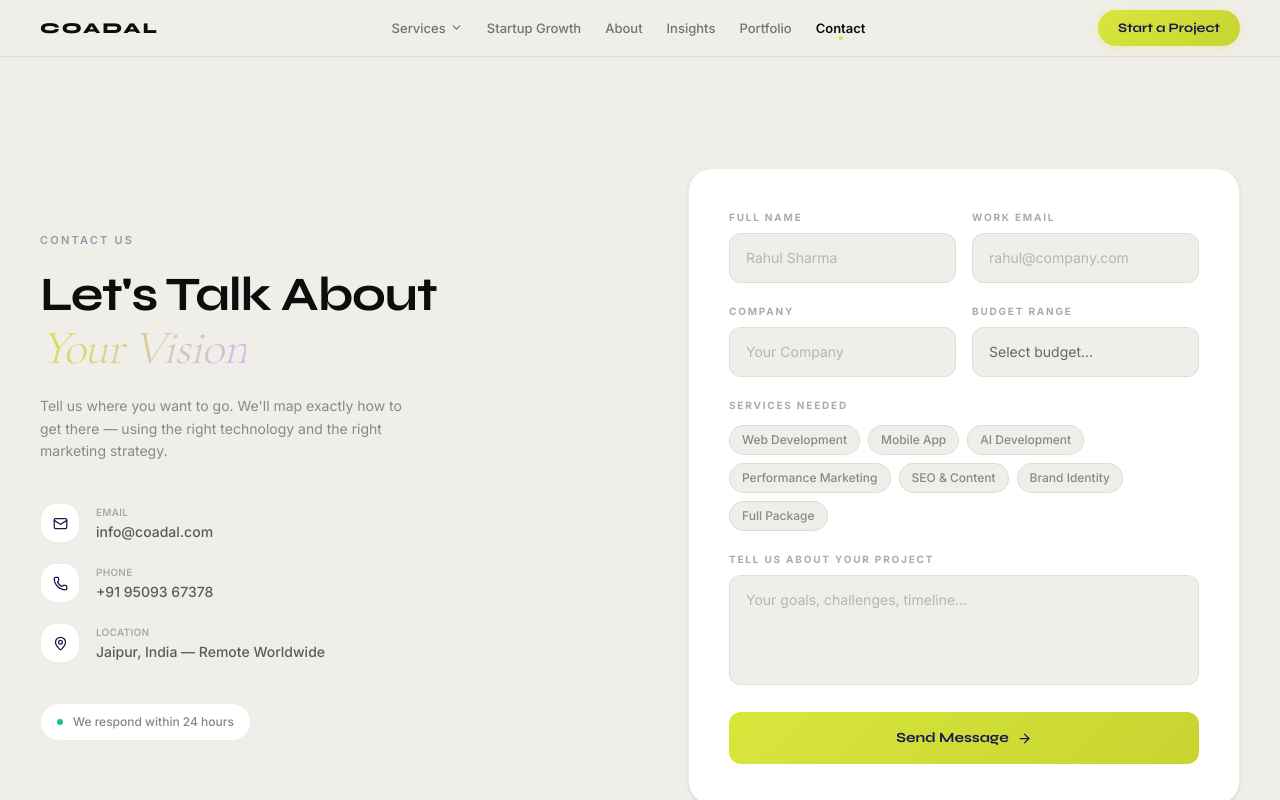
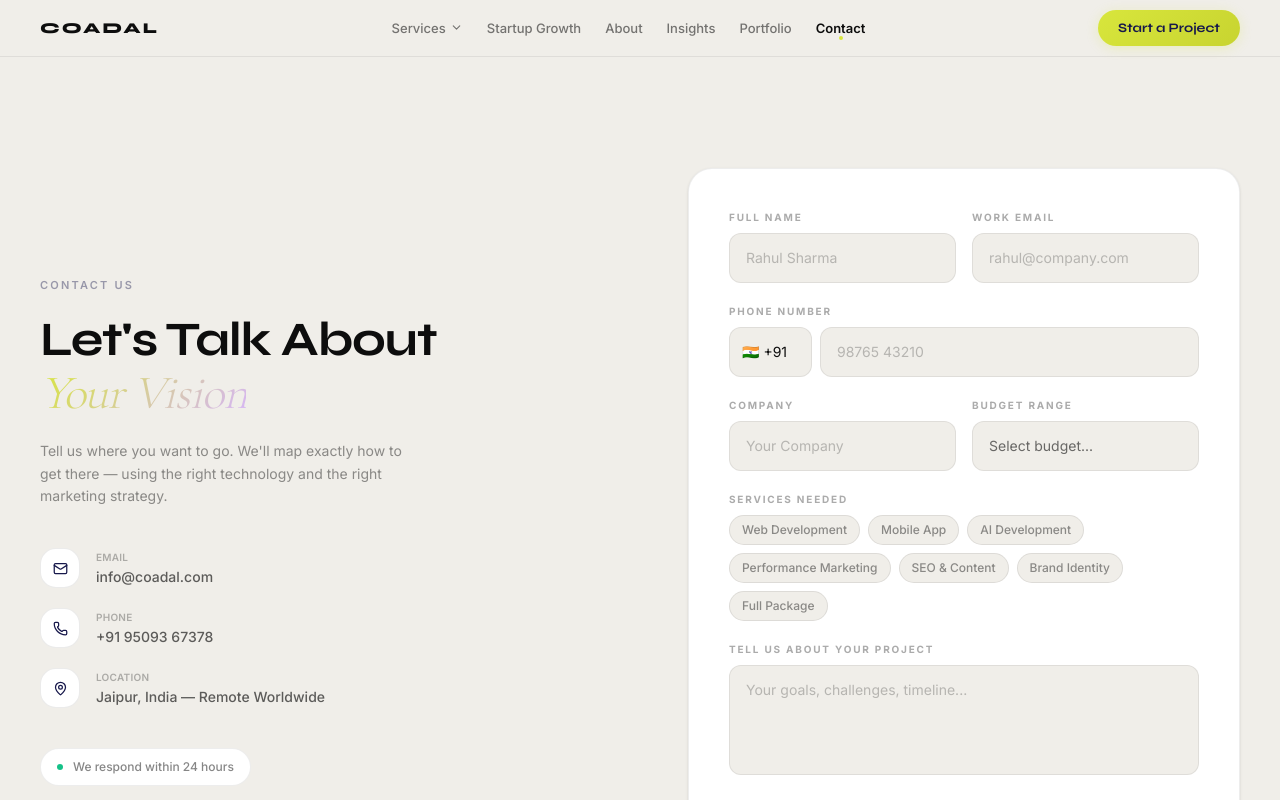
Before and after one commit to coadaltech/coadal-new, a Next.js app: page /contact in a window 1280 px wide. Shown: the top 800 px of the page. Built offline with nearby package versions, Linux system fonts and the light colour scheme.

Commit message:
contact form updated

```diff
--- a/src/app/api/contact/route.ts
+++ b/src/app/api/contact/route.ts
@@ -2,7 +2,7 @@ import { NextResponse } from "next/server";
 import nodemailer from "nodemailer";
 
 export async function POST(request: Request) {
-  const { name, email, company, budget, message, services } = await request.json();
+  const { name, email, phone, company, budget, message, services } = await request.json();
 
   /* ── Gmail SMTP via App Password ── */
   const transporter = nodemailer.createTransport({
@@ -41,6 +41,7 @@ export async function POST(request: Request) {
             ${[
               ["Name",     name     || "—"],
               ["Email",    email    || "—"],
+              ["Phone",    phone    || "—"],
               ["Company",  company  || "—"],
               ["Budget",   budget   || "—"],
               ["Services", servicesText],
--- a/src/components/AboutPage.tsx
+++ b/src/components/AboutPage.tsx
@@ -97,11 +97,11 @@ export default function AboutPage() {
               </blockquote>
               <div className="flex items-center gap-4">
                 <div className="w-10 h-10 rounded-full flex items-center justify-center text-sm font-bold" style={{ background: "linear-gradient(135deg,#D8E63C,#D6B4FC)", color: "#17184B" }}>
-                  AM
+                  AS
                 </div>
                 <div>
-                  <p className="font-semibold text-white text-sm">Aryan Mehta</p>
-                  <p className="text-xs" style={{ color: "rgba(255,255,255,0.45)" }}>Co-founder & Head of AI</p>
+                  <p className="font-semibold text-white text-sm">Aman Sharma</p>
+                  <p className="text-xs" style={{ color: "rgba(255,255,255,0.45)" }}>CEO & Founder</p>
                 </div>
               </div>
             </div>
--- a/src/components/Contact.tsx
+++ b/src/components/Contact.tsx
@@ -5,21 +5,53 @@ import { Mail, Phone, MapPin, CheckCircle2, ArrowRight } from "lucide-react";
 
 const budgets = ["Under ₹1L", "₹1L – ₹5L", "₹5L – ₹15L", "₹15L – ₹50L", "₹50L+", "Let's discuss"];
 const servicesList = ["Web Development", "Mobile App", "AI Development", "Performance Marketing", "SEO & Content", "Brand Identity", "Full Package"];
+const countryCodes = [
+  { code: "+91",  label: "🇮🇳 +91"  },
+  { code: "+1",   label: "🇺🇸 +1"   },
+  { code: "+44",  label: "🇬🇧 +44"  },
+  { code: "+971", label: "🇦🇪 +971" },
+  { code: "+61",  label: "🇦🇺 +61"  },
+  { code: "+65",  label: "🇸🇬 +65"  },
+  { code: "+49",  label: "🇩🇪 +49"  },
+  { code: "+33",  label: "🇫🇷 +33"  },
+  { code: "+81",  label: "🇯🇵 +81"  },
+  { code: "+86",  label: "🇨🇳 +86"  },
+  { code: "+7",   label: "🇷🇺 +7"   },
+  { code: "+55",  label: "🇧🇷 +55"  },
+  { code: "+27",  label: "🇿🇦 +27"  },
+  { code: "+234", label: "🇳🇬 +234" },
+];
+
+const inputCls = "w-full px-4 py-3.5 rounded-xl bg-[#F0EEE9] border border-black/[0.07] text-[#0d0d0d] text-sm placeholder-[#0d0d0d]/25 focus:outline-none focus:border-[#17184B]/30 focus:bg-white transition-all";
+const labelCls = "block text-[10px] font-bold tracking-[0.18em] uppercase text-[#0d0d0d]/35 mb-2";
+const fontInter = { fontFamily: "var(--font-inter), sans-serif" };
 
 export default function Contact() {
-  const [sent, setSent]         = useState(false);
-  const [loading, setLoading]   = useState(false);
-  const [selected, setSelected] = useState<string[]>([]);
+  const [sent, setSent]               = useState(false);
+  const [loading, setLoading]         = useState(false);
+  const [selected, setSelected]       = useState<string[]>([]);
+  const [countryCode, setCountryCode] = useState("+91");
+  const [phoneDigits, setPhoneDigits] = useState("");
+  const [serviceError, setServiceError] = useState(false);
 
-  const toggle = (s: string) => setSelected(p => p.includes(s) ? p.filter(x => x !== s) : [...p, s]);
+  const toggle = (s: string) => {
+    setServiceError(false);
+    setSelected(p => p.includes(s) ? p.filter(x => x !== s) : [...p, s]);
+  };
+
+  const handlePhone = (e: React.ChangeEvent<HTMLInputElement>) => {
+    setPhoneDigits(e.target.value.replace(/\D/g, ""));
+  };
 
   const handleSubmit = async (e: React.FormEvent) => {
     e.preventDefault();
+    if (selected.length === 0) { setServiceError(true); return; }
     setLoading(true);
     const form = e.currentTarget as HTMLFormElement;
     const data = {
       name:     (form.elements.namedItem("name")    as HTMLInputElement)?.value,
       email:    (form.elements.namedItem("email")   as HTMLInputElement)?.value,
+      phone:    `${countryCode} ${phoneDigits}`,
       company:  (form.elements.namedItem("company") as HTMLInputElement)?.value,
       budget:   (form.elements.namedItem("budget")  as HTMLSelectElement)?.value,
       message:  (form.elements.namedItem("message") as HTMLTextAreaElement)?.value,
@@ -51,7 +83,7 @@ export default function Contact() {
               Let&apos;s Talk About<br />
               <span className="font-serif-display italic font-light gradient-text">Your Vision</span>
             </h2>
-            <p className="text-[#0d0d0d]/45 text-sm leading-relaxed mb-10 max-w-sm" style={{ fontFamily: "var(--font-inter), sans-serif" }}>
+            <p className="text-[#0d0d0d]/45 text-sm leading-relaxed mb-10 max-w-sm" style={fontInter}>
               Tell us where you want to go. We&apos;ll map exactly how to get there — using the right technology and the right marketing strategy.
             </p>
 
@@ -66,10 +98,8 @@ export default function Contact() {
                     <Icon size={15} className="text-[#17184B]" />
                   </div>
                   <div>
-                    <div className="text-[10px] text-[#0d0d0d]/30 tracking-wide mb-0.5 font-semibold uppercase"
-                      style={{ fontFamily: "var(--font-inter), sans-serif" }}>{label}</div>
-                    <div className="text-sm text-[#0d0d0d]/65 font-medium"
-                      style={{ fontFamily: "var(--font-inter), sans-serif" }}>{val}</div>
+                    <div className="text-[10px] text-[#0d0d0d]/30 tracking-wide mb-0.5 font-semibold uppercase" style={fontInter}>{label}</div>
+                    <div className="text-sm text-[#0d0d0d]/65 font-medium" style={fontInter}>{val}</div>
                   </div>
                 </div>
               ))}
@@ -77,9 +107,7 @@ export default function Contact() {
 
             <div className="inline-flex items-center gap-2.5 px-4 py-2.5 rounded-full border border-black/[0.07] bg-white w-fit">
               <span className="w-1.5 h-1.5 rounded-full bg-emerald-500 animate-pulse" />
-              <span className="text-xs text-[#0d0d0d]/50 font-medium" style={{ fontFamily: "var(--font-inter), sans-serif" }}>
-                We respond within 24 hours
-              </span>
+              <span className="text-xs text-[#0d0d0d]/50 font-medium" style={fontInter}>We respond within 24 hours</span>
             </div>
           </motion.div>
 
@@ -89,50 +117,81 @@ export default function Contact() {
               <div className="min-h-[520px] flex flex-col items-center justify-center text-center rounded-3xl border border-emerald-200 bg-emerald-50 p-12">
                 <CheckCircle2 size={52} className="text-emerald-500 mb-5" />
                 <h3 className="text-2xl font-bold text-[#0d0d0d] mb-3">Message Sent!</h3>
-                <p className="text-[#0d0d0d]/45 text-sm max-w-xs" style={{ fontFamily: "var(--font-inter), sans-serif" }}>
+                <p className="text-[#0d0d0d]/45 text-sm max-w-xs" style={fontInter}>
                   Our team will review your details and get back within 24 hours.
                 </p>
               </div>
             ) : (
               <form onSubmit={handleSubmit} className="bg-white rounded-3xl border border-black/[0.07] p-8 md:p-10 space-y-5 shadow-sm">
 
+                {/* Name + Email */}
                 <div className="grid grid-cols-1 sm:grid-cols-2 gap-4">
                   {[
                     { id: "name",  label: "Full Name",  type: "text",  ph: "Rahul Sharma" },
                     { id: "email", label: "Work Email", type: "email", ph: "rahul@company.com" },
                   ].map(f => (
                     <div key={f.id}>
-                      <label className="block text-[10px] font-bold tracking-[0.18em] uppercase text-[#0d0d0d]/35 mb-2"
-                        style={{ fontFamily: "var(--font-inter), sans-serif" }}>{f.label}</label>
+                      <label className={labelCls} style={fontInter}>{f.label}</label>
                       <input type={f.type} name={f.id} placeholder={f.ph} required
-                        className="w-full px-4 py-3.5 rounded-xl bg-[#F0EEE9] border border-black/[0.07] text-[#0d0d0d] text-sm placeholder-[#0d0d0d]/25 focus:outline-none focus:border-[#17184B]/30 focus:bg-white transition-all"
-                        style={{ fontFamily: "var(--font-inter), sans-serif" }} />
+                        className={inputCls} style={fontInter} />
                     </div>
                   ))}
                 </div>
 
+                {/* Phone */}
+                <div>
+                  <label className={labelCls} style={fontInter}>Phone Number</label>
+                  <div className="flex gap-2">
+                    <select
+                      value={countryCode}
+                      onChange={e => setCountryCode(e.target.value)}
+                      className="px-3 py-3.5 rounded-xl bg-[#F0EEE9] border border-black/[0.07] text-[#0d0d0d] text-sm focus:outline-none focus:border-[#17184B]/30 transition-all appearance-none cursor-pointer"
+                      style={fontInter}
+                    >
+                      {countryCodes.map(c => (
+                        <option key={c.code} value={c.code}>{c.label}</option>
+                      ))}
+                    </select>
+                    <input
+                      type="text"
+                      inputMode="numeric"
+                      name="phone"
+                      placeholder="98765 43210"
+                      value={phoneDigits}
+                      onChange={handlePhone}
+                      required
+                      minLength={6}
+                      maxLength={15}
+                      className={`${inputCls} flex-1`}
+                      style={fontInter}
+                    />
+                  </div>
+                </div>
+
+                {/* Company + Budget */}
                 <div className="grid grid-cols-1 sm:grid-cols-2 gap-4">
                   <div>
-                    <label className="block text-[10px] font-bold tracking-[0.18em] uppercase text-[#0d0d0d]/35 mb-2"
-                      style={{ fontFamily: "var(--font-inter), sans-serif" }}>Company</label>
-                    <input type="text" name="company" placeholder="Your Company"
-                      className="w-full px-4 py-3.5 rounded-xl bg-[#F0EEE9] border border-black/[0.07] text-[#0d0d0d] text-sm placeholder-[#0d0d0d]/25 focus:outline-none focus:border-[#17184B]/30 focus:bg-white transition-all"
-                      style={{ fontFamily: "var(--font-inter), sans-serif" }} />
+                    <label className={labelCls} style={fontInter}>Company</label>
+                    <input type="text" name="company" placeholder="Your Company" required
+                      className={inputCls} style={fontInter} />
                   </div>
                   <div>
-                    <label className="block text-[10px] font-bold tracking-[0.18em] uppercase text-[#0d0d0d]/35 mb-2"
-                      style={{ fontFamily: "var(--font-inter), sans-serif" }}>Budget Range</label>
-                    <select name="budget" className="w-full px-4 py-3.5 rounded-xl bg-[#F0EEE9] border border-black/[0.07] text-[#0d0d0d]/60 text-sm focus:outline-none focus:border-[#17184B]/30 transition-all appearance-none"
-                      style={{ fontFamily: "var(--font-inter), sans-serif" }}>
+                    <label className={labelCls} style={fontInter}>Budget Range</label>
+                    <select name="budget" required
+                      className="w-full px-4 py-3.5 rounded-xl bg-[#F0EEE9] border border-black/[0.07] text-[#0d0d0d]/60 text-sm focus:outline-none focus:border-[#17184B]/30 transition-all appearance-none"
+                      style={fontInter}>
                       <option value="">Select budget...</option>
                       {budgets.map(o => <option key={o}>{o}</option>)}
                     </select>
                   </div>
                 </div>
 
+                {/* Services */}
                 <div>
-                  <label className="block text-[10px] font-bold tracking-[0.18em] uppercase text-[#0d0d0d]/35 mb-3"
-                    style={{ fontFamily: "var(--font-inter), sans-serif" }}>Services Needed</label>
+                  <label className={labelCls} style={fontInter}>
+                    Services Needed
+                    {serviceError && <span className="ml-2 text-red-500 normal-case tracking-normal font-medium">— please select at least one</span>}
+                  </label>
                   <div className="flex flex-wrap gap-2">
                     {servicesList.map(s => (
                       <button key={s} type="button" onClick={() => toggle(s)}
@@ -141,19 +200,19 @@ export default function Contact() {
                             ? "border-[#17184B] bg-[#17184B] text-white"
                             : "border-black/[0.08] bg-[#F0EEE9] text-[#0d0d0d]/45 hover:border-black/20"
                         }`}
-                        style={{ fontFamily: "var(--font-inter), sans-serif" }}>
+                        style={fontInter}>
                         {s}
                       </button>
                     ))}
                   </div>
                 </div>
 
+                {/* Message */}
                 <div>
-                  <label className="block text-[10px] font-bold tracking-[0.18em] uppercase text-[#0d0d0d]/35 mb-2"
-                    style={{ fontFamily: "var(--font-inter), sans-serif" }}>Tell Us About Your Project</label>
+                  <label className={labelCls} style={fontInter}>Tell Us About Your Project</label>
                   <textarea rows={4} name="message" required placeholder="Your goals, challenges, timeline..."
                     className="w-full px-4 py-3.5 rounded-xl bg-[#F0EEE9] border border-black/[0.07] text-[#0d0d0d] text-sm placeholder-[#0d0d0d]/25 focus:outline-none focus:border-[#17184B]/30 focus:bg-white transition-all resize-none"
-                    style={{ fontFamily: "var(--font-inter), sans-serif" }} />
+                    style={fontInter} />
                 </div>
 
                 <button type="submit" disabled={loading}
```
